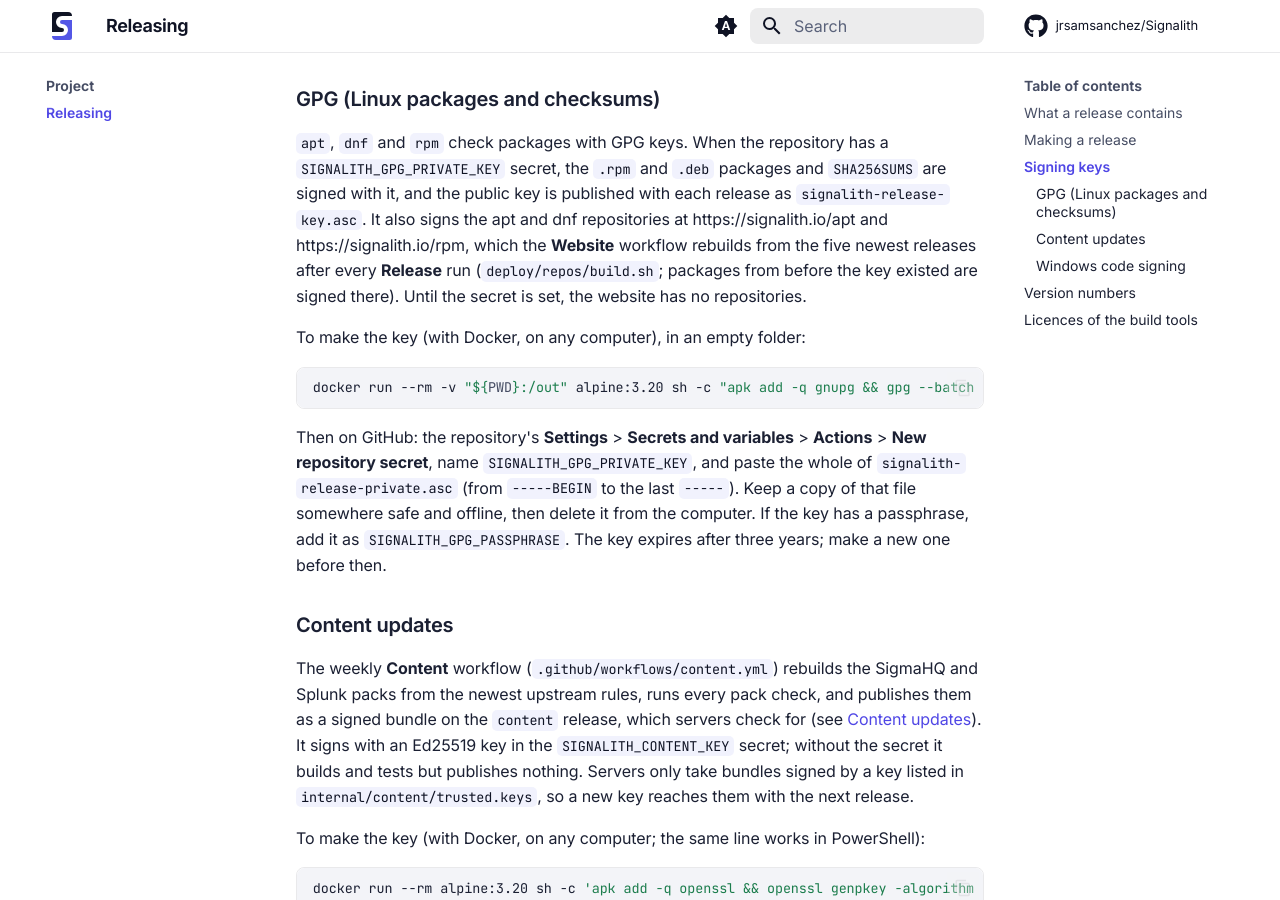
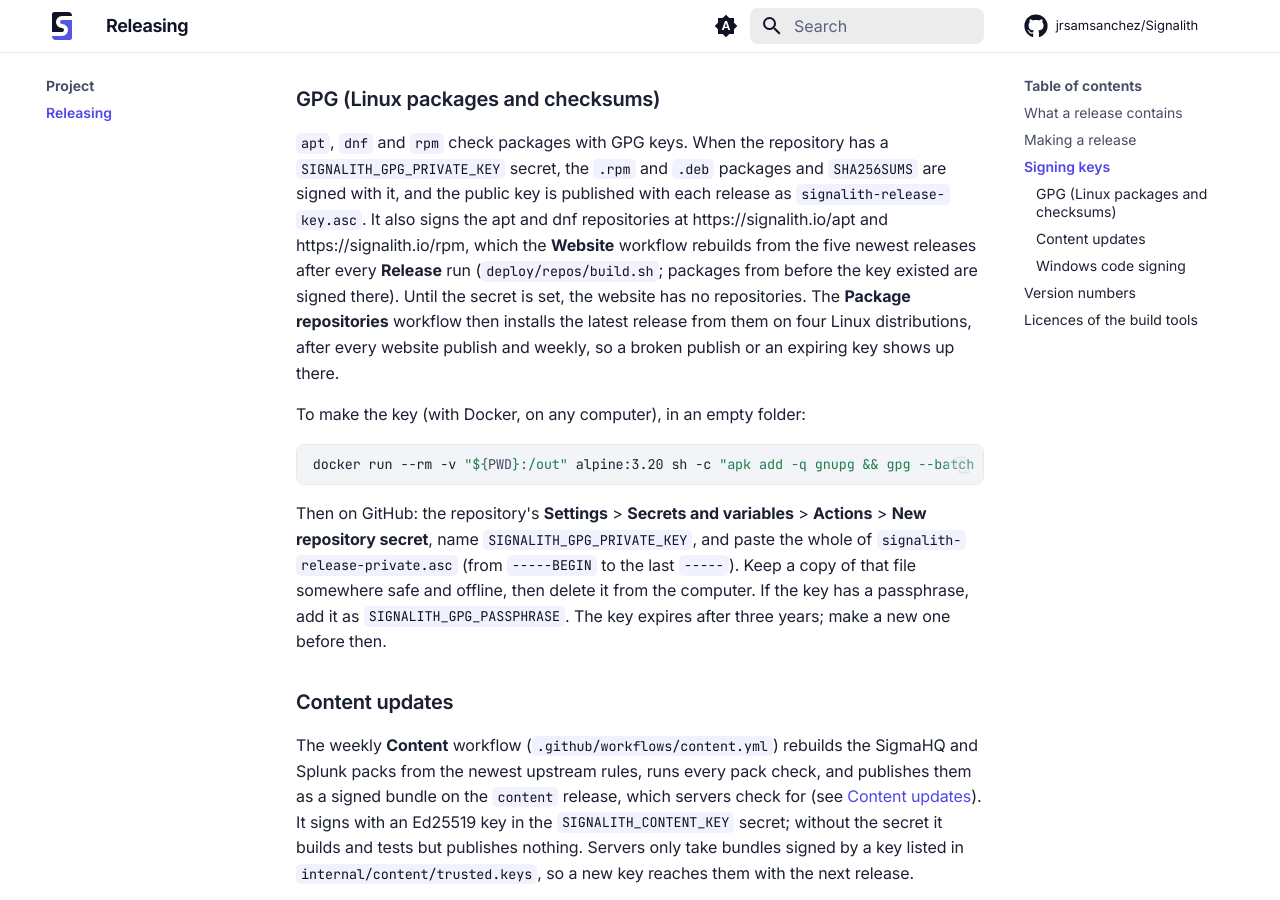
Before and after one commit to DustinTrap/Signalith, an MkDocs documentation site: the page built from docs/releasing.md, in a window 1280 px wide and 900 px high, scrolled down 1551 px. Built offline with MkDocs 1.6.1 and Material for MkDocs 9.7.7, drawn with Linux system fonts in a browser that asks for light colours; comment, search, counter and statistics services are not loaded.

Commit message:
Check the published apt and dnf repositories (#129)
A Package repositories workflow installs the latest release from
signalith.io/apt and /rpm in Ubuntu, Debian, Rocky Linux and Fedora after
every website publish and weekly. The install commands move into
install-from-repos.sh, shared with the CI test of freshly built repos.


Claude-Session: https://claude.ai/code/session_01PZdTmHTCxUCbwNXrdLmeAM

Co-authored-by: Claude <noreply@anthropic.com>

```diff
--- a/docs/releasing.md
+++ b/docs/releasing.md
@@ -65,7 +65,9 @@ signed with it, and the public key is published with each release as
 https://signalith.io/apt and https://signalith.io/rpm, which the **Website** workflow
 rebuilds from the five newest releases after every **Release** run
 (`deploy/repos/build.sh`; packages from before the key existed are signed there). Until
-the secret is set, the website has no repositories.
+the secret is set, the website has no repositories. The **Package repositories** workflow then
+installs the latest release from them on four Linux distributions, after every website
+publish and weekly, so a broken publish or an expiring key shows up there.
 
 To make the key (with Docker, on any computer), in an empty folder:
 
```
Also changed, not shown: 3 other files.
